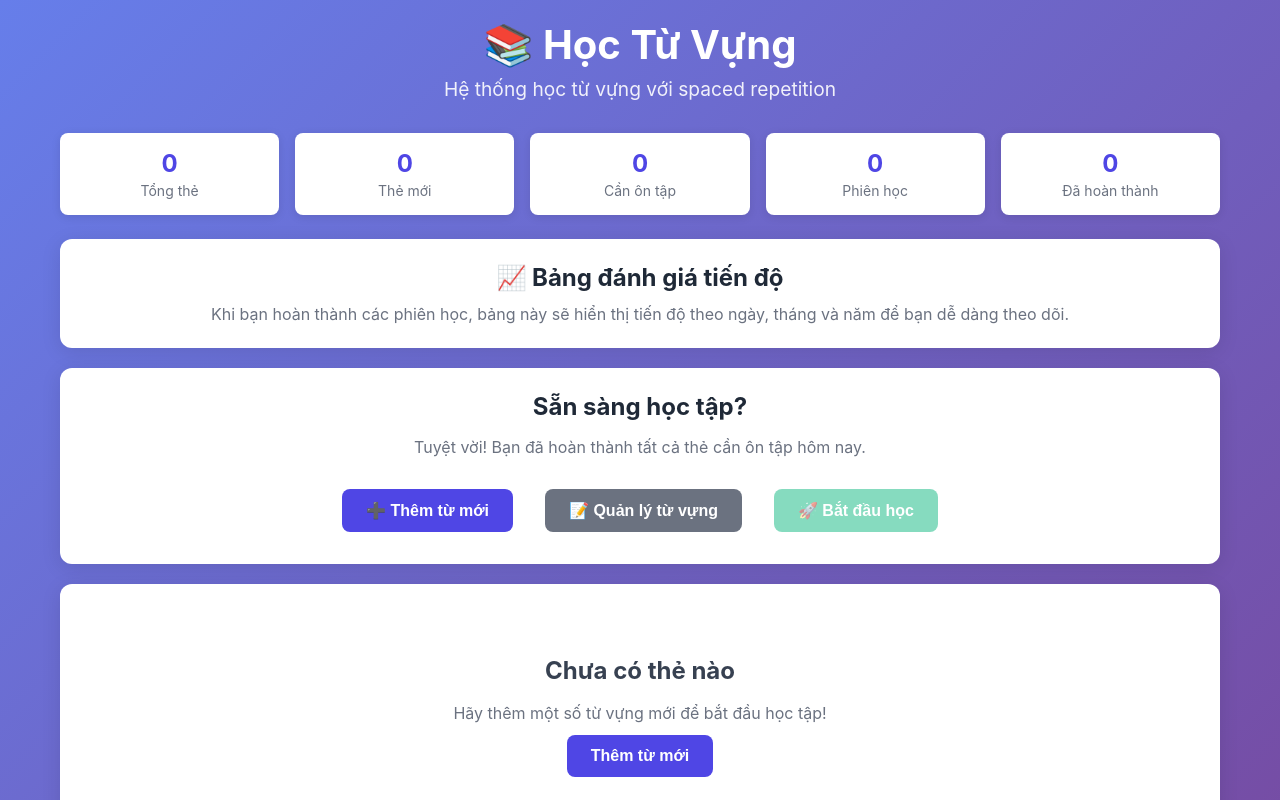
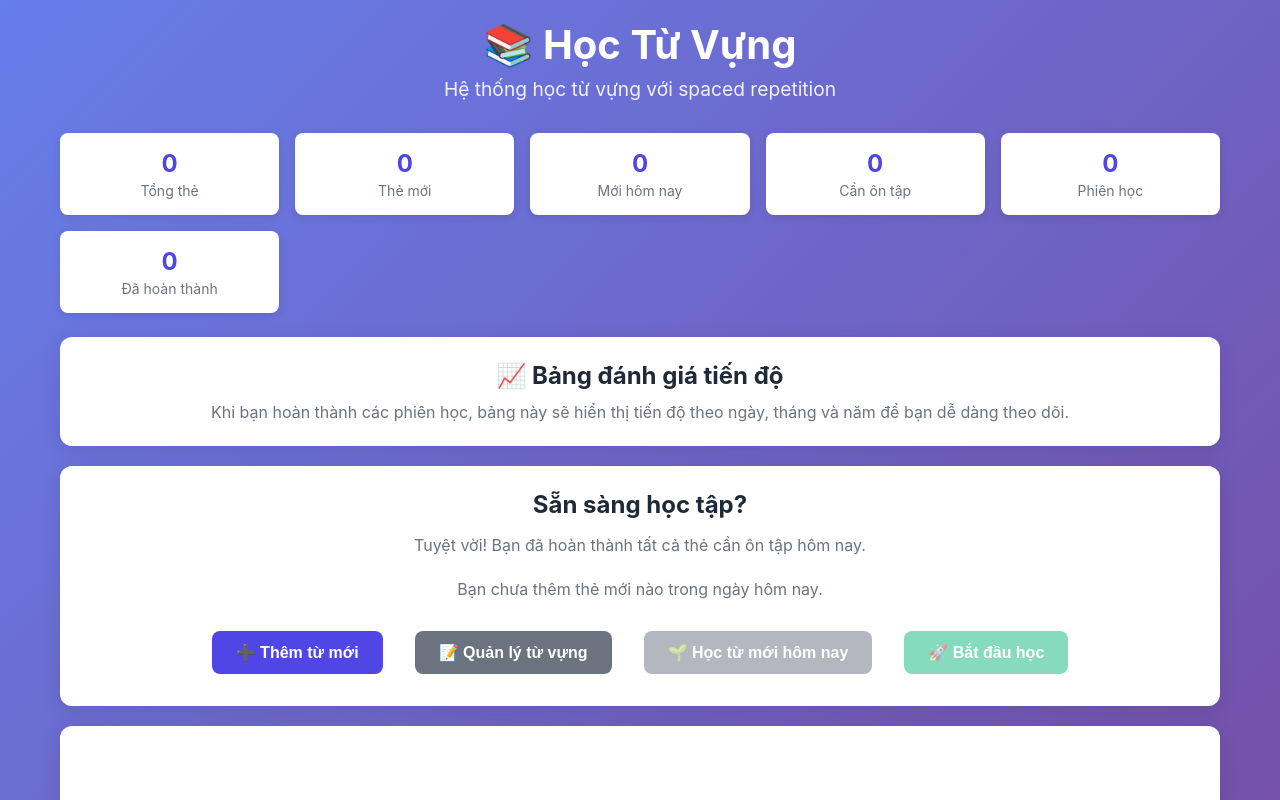
Before and after one commit to nnt7733/vocabulary-flashcard-app, a React (Create React App) app: page / in a window 1280 px wide. Shown: the top 800 px of the page. Built offline with nearby package versions, Linux system fonts and the light colour scheme.

Commit message:
Separate new cards from reviews and enhance keyboard controls

```diff
--- a/src/components/FlashcardManager.tsx
+++ b/src/components/FlashcardManager.tsx
@@ -1,6 +1,6 @@
 import React, { useMemo, useState } from 'react';
 import { Flashcard } from '../types';
-import { getCardsForReview, getStudyStats } from '../utils/spacedRepetition';
+import { getCardsForReview, getStudyStats, getTodayNewCards } from '../utils/spacedRepetition';
 import ImportForm from './ImportForm';
 import StudySession, { StudySessionResult } from './StudySession';
 import SessionSummary from './SessionSummary';
@@ -20,18 +20,48 @@ const FlashcardManager: React.FC = () => {
     startedAt: Date;
     finishedAt: Date;
   } | null>(null);
+  const [currentSessionCards, setCurrentSessionCards] = useState<Flashcard[] | null>(null);
+
+  const activeFlashcards = useMemo(
+    () => state.flashcards.filter(card => card.status !== 'learned'),
+    [state.flashcards]
+  );
+
+  const learnedFlashcards = useMemo(
+    () => state.flashcards.filter(card => card.status === 'learned'),
+    [state.flashcards]
+  );
+
+  const stats = useMemo(() => getStudyStats(activeFlashcards), [activeFlashcards]);
+  const cardsForReview = useMemo(
+    () => getCardsForReview(activeFlashcards, { excludeNewToday: true }),
+    [activeFlashcards]
+  );
+  const todaysNewCards = useMemo(
+    () => getTodayNewCards(activeFlashcards),
+    [activeFlashcards]
+  );
 
   const handleImport = (cards: { term: string; definition: string }[]) => {
     if (!cards.length) return;
     dispatch({ type: 'IMPORT_FLASHCARDS', payload: { cards } });
   };
 
-  const handleStartStudy = () => {
-    const cardsToStudy = getCardsForReview(state.flashcards);
+  const handleStartStudy = (mode: 'review' | 'newToday') => {
+    const cardsToStudy = mode === 'review'
+      ? cardsForReview
+      : todaysNewCards;
+
     if (cardsToStudy.length === 0) {
-      alert('Không có thẻ nào cần ôn tập vào lúc này!');
+      if (mode === 'review') {
+        alert('Không có thẻ nào cần ôn tập vào lúc này!');
+      } else {
+        alert('Hôm nay bạn chưa thêm thẻ mới nào để học.');
+      }
       return;
     }
+
+    setCurrentSessionCards(cardsToStudy);
     dispatch({ type: 'START_STUDY' });
   };
 
@@ -54,17 +84,20 @@ const FlashcardManager: React.FC = () => {
       finishedAt
     });
     setShowSummary(true);
+    setCurrentSessionCards(null);
   };
 
   const handleExitStudy = () => {
     dispatch({ type: 'EXIT_STUDY' });
     setShowSummary(false);
     setSessionResults(null);
+    setCurrentSessionCards(null);
   };
 
   const handleReviewIncorrect = () => {
     if (sessionResults && sessionResults.incorrectCards.length > 0) {
       setShowSummary(false);
+      setCurrentSessionCards(sessionResults.incorrectCards);
       dispatch({ type: 'START_STUDY' });
     }
   };
@@ -84,6 +117,7 @@ const FlashcardManager: React.FC = () => {
 
     setShowSummary(false);
     setSessionResults(null);
+    setCurrentSessionCards(null);
   };
 
   const handleUpdateCard = (updatedCard: Flashcard) => {
@@ -97,19 +131,6 @@ const FlashcardManager: React.FC = () => {
   const handleDeleteAllCards = () => {
     dispatch({ type: 'DELETE_ALL_FLASHCARDS' });
   };
-
-  const activeFlashcards = useMemo(
-    () => state.flashcards.filter(card => card.status !== 'learned'),
-    [state.flashcards]
-  );
-
-  const learnedFlashcards = useMemo(
-    () => state.flashcards.filter(card => card.status === 'learned'),
-    [state.flashcards]
-  );
-
-  const stats = useMemo(() => getStudyStats(activeFlashcards), [activeFlashcards]);
-  const cardsForReview = useMemo(() => getCardsForReview(activeFlashcards), [activeFlashcards]);
 
   const storageBanner = storageError ? (
     <div className="storage-alert" role="alert">
@@ -172,7 +193,7 @@ const FlashcardManager: React.FC = () => {
   if (state.isStudying) {
     const cardsToStudy = sessionResults && sessionResults.incorrectCards.length > 0
       ? sessionResults.incorrectCards
-      : cardsForReview;
+      : currentSessionCards ?? cardsForReview;
 
     return (
       <>
@@ -212,6 +233,10 @@ const FlashcardManager: React.FC = () => {
               <div className="stat-label">Thẻ mới</div>
             </div>
             <div className="stat-card">
+              <div className="stat-number">{stats.newToday}</div>
+              <div className="stat-label">Mới hôm nay</div>
+            </div>
+            <div className="stat-card">
               <div className="stat-number">{stats.due}</div>
               <div className="stat-label">Cần ôn tập</div>
             </div>
@@ -235,8 +260,12 @@ const FlashcardManager: React.FC = () => {
               <p style={{ color: '#6b7280', marginBottom: '24px' }}>
                 {cardsForReview.length > 0
                   ? `Bạn có ${cardsForReview.length} thẻ cần ôn tập`
-                  : 'Tuyệt vời! Bạn đã hoàn thành tất cả thẻ cần ôn tập hôm nay.'
-                }
+                  : 'Tuyệt vời! Bạn đã hoàn thành tất cả thẻ cần ôn tập hôm nay.'}
+              </p>
+              <p style={{ color: '#6b7280', marginBottom: '24px' }}>
+                {todaysNewCards.length > 0
+                  ? `Hôm nay có ${todaysNewCards.length} thẻ mới chờ bạn khám phá.`
+                  : 'Bạn chưa thêm thẻ mới nào trong ngày hôm nay.'}
               </p>
             </div>
 
@@ -255,7 +284,16 @@ const FlashcardManager: React.FC = () => {
                 📝 Quản lý từ vựng
               </button>
               <button
-                onClick={handleStartStudy}
+                onClick={() => handleStartStudy('newToday')}
+                className="btn btn-secondary"
+                disabled={todaysNewCards.length === 0}
+                title={todaysNewCards.length === 0 ? 'Chưa có thẻ mới nào trong ngày hôm nay' : 'Học các thẻ mới vừa thêm'}
+                style={todaysNewCards.length === 0 ? { opacity: 0.5, cursor: 'not-allowed' } : undefined}
+              >
+                🌱 Học từ mới hôm nay
+              </button>
+              <button
+                onClick={() => handleStartStudy('review')}
                 className="btn btn-success"
                 disabled={cardsForReview.length === 0}
                 title={cardsForReview.length === 0 ? 'Không có thẻ cần ôn hôm nay' : 'Bắt đầu học'}
--- a/src/components/StudySession.tsx
+++ b/src/components/StudySession.tsx
@@ -202,6 +202,12 @@ const StudySession: React.FC<StudySessionProps> = ({ cards, onComplete, onExit }
     }
   }, [cards, currentCard, currentIndex, incorrectCards, onComplete, sessionStats, startTime, updatedCardsMap]);
 
+  const handleSpeak = useCallback(() => {
+    if (currentCard) {
+      speakText(currentCard.term);
+    }
+  }, [currentCard, speakText]);
+
   useEffect(() => {
     const handleKeyDown = (event: KeyboardEvent) => {
       const target = event.target as HTMLElement | null;
@@ -215,13 +221,21 @@ const StudySession: React.FC<StudySessionProps> = ({ cards, onComplete, onExit }
         return;
       }
 
-      if (isFlipped && event.code === 'ArrowLeft') {
+      if (event.key === 'Control') {
+        event.preventDefault();
+        if (!event.repeat) {
+          handleSpeak();
+        }
+        return;
+      }
+
+      if (event.code === 'ArrowLeft') {
         event.preventDefault();
         handleAnswer(false);
         return;
       }
 
-      if (isFlipped && event.code === 'ArrowRight') {
+      if (event.code === 'ArrowRight') {
         event.preventDefault();
         handleAnswer(true);
       }
@@ -231,7 +245,7 @@ const StudySession: React.FC<StudySessionProps> = ({ cards, onComplete, onExit }
     return () => {
       window.removeEventListener('keydown', handleKeyDown);
     };
-  }, [handleAnswer, handleFlip, isFlipped]);
+  }, [handleAnswer, handleFlip, handleSpeak, isFlipped]);
 
   const handleUndo = (e: React.MouseEvent<HTMLButtonElement>) => {
     e.stopPropagation();
@@ -272,10 +286,6 @@ const StudySession: React.FC<StudySessionProps> = ({ cards, onComplete, onExit }
 
     // Pop history
     setActionHistory(prev => prev.slice(0, -1));
-  };
-
-  const handleSpeak = () => {
-    speakText(currentCard.term);
   };
 
   if (!currentCard) {
--- a/src/utils/spacedRepetition.ts
+++ b/src/utils/spacedRepetition.ts
@@ -1,4 +1,12 @@
 import { Flashcard, SPACED_REPETITION_SCHEDULE } from '../types';
+
+function isSameDay(dateA: Date, dateB: Date): boolean {
+  return (
+    dateA.getFullYear() === dateB.getFullYear() &&
+    dateA.getMonth() === dateB.getMonth() &&
+    dateA.getDate() === dateB.getDate()
+  );
+}
 
 export function calculateNextReviewDate(level: number, lastReviewDate: Date): Date {
   const schedule = SPACED_REPETITION_SCHEDULE[level];
@@ -72,15 +80,34 @@ export function updateCardAfterReview(
   };
 }
 
-export function getCardsForReview(cards: Flashcard[]): Flashcard[] {
+interface GetCardsForReviewOptions {
+  excludeNewToday?: boolean;
+}
+
+export function getCardsForReview(
+  cards: Flashcard[],
+  options: GetCardsForReviewOptions = {}
+): Flashcard[] {
   const now = new Date();
   return cards.filter(card => {
     // Include new cards (level 0) or cards that are due for review
     if (card.status === 'learned') {
       return false;
     }
+    if (options.excludeNewToday && card.isNew && isSameDay(card.createdAt, now)) {
+      return false;
+    }
     return card.currentLevel === 0 || card.nextReviewDate <= now;
   });
+}
+
+export function getTodayNewCards(cards: Flashcard[]): Flashcard[] {
+  const today = new Date();
+  return cards.filter(card =>
+    card.status !== 'learned' &&
+    card.isNew &&
+    isSameDay(card.createdAt, today)
+  );
 }
 
 export function getCardsByLevel(cards: Flashcard[]): { [level: number]: Flashcard[] } {
@@ -96,17 +123,20 @@ export function getCardsByLevel(cards: Flashcard[]): { [level: number]: Flashcar
 export function getStudyStats(cards: Flashcard[]): {
   total: number;
   new: number;
+  newToday: number;
   due: number;
   byLevel: { [level: number]: number };
 } {
   const activeCards = cards.filter(card => card.status !== 'learned');
   const newCards = activeCards.filter(card => card.isNew).length;
-  const dueCards = getCardsForReview(activeCards).length;
+  const todayNewCards = getTodayNewCards(activeCards);
+  const dueCards = getCardsForReview(activeCards, { excludeNewToday: true }).length;
   const byLevel = getCardsByLevel(activeCards);
 
   return {
     total: activeCards.length,
     new: newCards,
+    newToday: todayNewCards.length,
     due: dueCards,
     byLevel: Object.fromEntries(
       Object.entries(byLevel).map(([level, cards]) => [level, cards.length])
```
